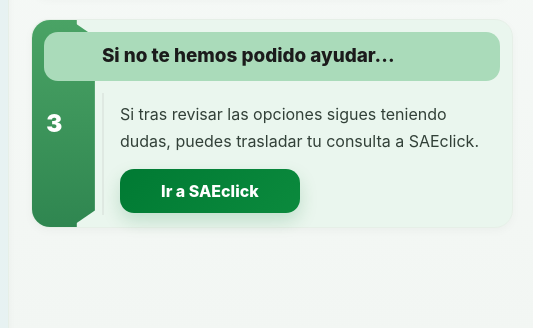
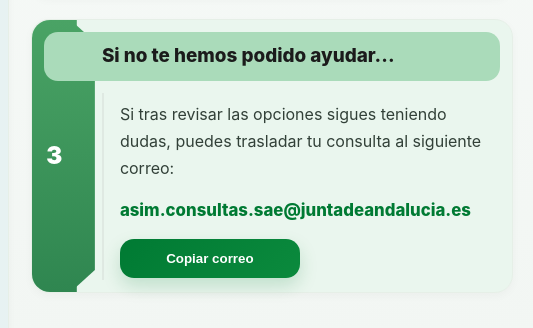
Before and after one commit to asistenciaorienta/ASIM-SAE, a plain HTML site: page ayuda.html in a window 1280 px wide. Shown: the part 446-774 px from the top of the page, 747-1280 px from the left. Drawn offline with Linux system fonts and the light colour scheme.

Commit message:
Update ayuda.html

```diff
--- a/ayuda.html
+++ b/ayuda.html
@@ -918,12 +918,15 @@
         <div class="card-tipo-body">
           <div class="saeclick-box">
             <p>
-              Si tras revisar las opciones sigues teniendo dudas, puedes trasladar tu consulta a SAEclick.
+              Si tras revisar las opciones sigues teniendo dudas, puedes trasladar tu consulta al siguiente correo:
             </p>
 
-            <a class="saeclick-cta" href="https://ws148.juntadeandalucia.es/dwp/app/" target="_blank" rel="noopener">
-              Ir a SAEclick
-            </a>
+            <p style="font-weight:800; color:var(--sae-green); font-size:1.05rem;">
+              asim.consultas.sae@juntadeandalucia.es
+            </p>
+            <button class="saeclick-cta" type="button" onclick="navigator.clipboard.writeText('asim.consultas.sae@juntadeandalucia.es'); alert('Correo copiado');">
+              Copiar correo
+            </button>
           </div>
         </div>
       </section>
@@ -934,7 +937,7 @@
 <footer>
   <div class="footer-logo">
     <span id="version"></span>
-  </div
+  </div>
 </footer>
 <script src="version.js"></script>
 <script> document.getElementById("version").textContent = APP_CONFIG.version;  </script>
```
